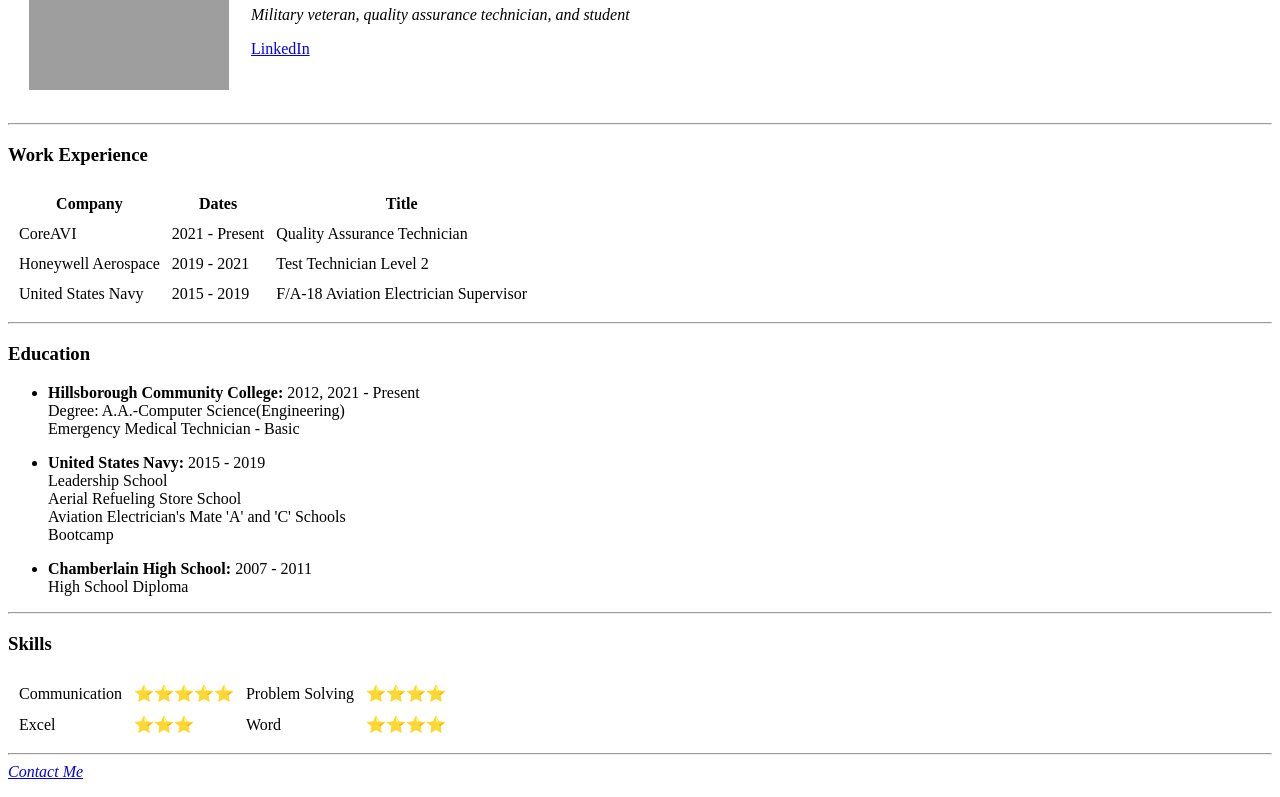
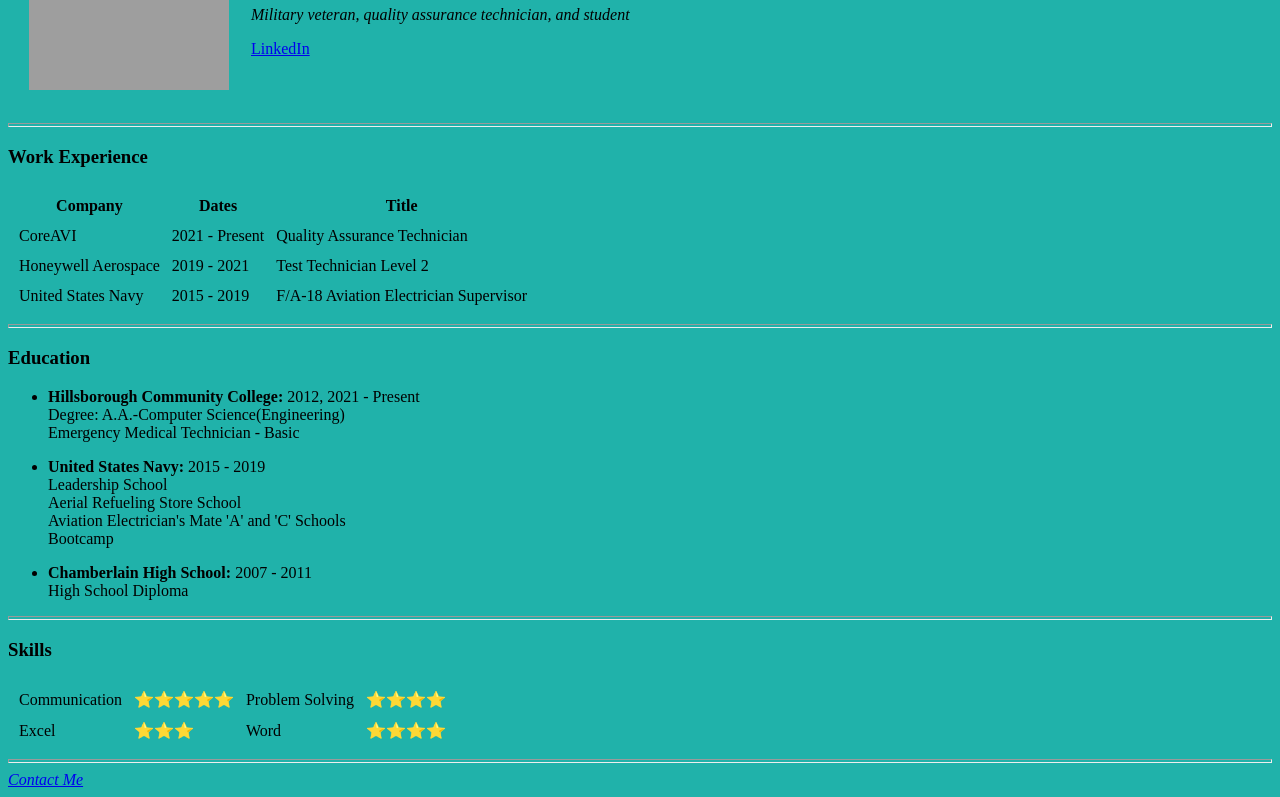
Before and after one commit to kthrift2991/cv, a plain HTML site: page index.html in a window 1280 px wide. Shown: the part 139-936 px from the top of the page. Drawn offline with Linux system fonts and the light colour scheme; grey boxes are pictures that could not be loaded.

Commit message:
Update 2

```diff
--- a/index.html
+++ b/index.html
@@ -4,12 +4,25 @@
 <head>
   <meta charset="utf-8">
   <title>Keaton's Personal Site</title>
+
+  <style>
+
+    body{
+      background-color: lightseagreen;
+    }
+    hr{
+      color: white;
+      height: 2px;
+    }
+
+  </style>
+
 </head>
 
 <body>
   <table cellspacing="20">
     <tr>
-      <td><img src="C:\Users\riot_\OneDrive\Desktop\WebDevelopment\HTML - Personal Site\IMGs\Me R1.PNG" width="200" height="200" alt="Keaton Motorcycle"></td>
+      <td><img src="C:\Users\riot_\OneDrive\Desktop\WebDevelopment\HTML - Personal Site\Me R1.PNG" width="200" height="200" alt="Keaton Motorcycle"></td>
       <td>
         <h1>Keaton Thrift</h1>
         <p><em>Military veteran, quality assurance technician, and student</em></p>
```
Also changed, not shown: Contacts.html (+1 -1 lines).
